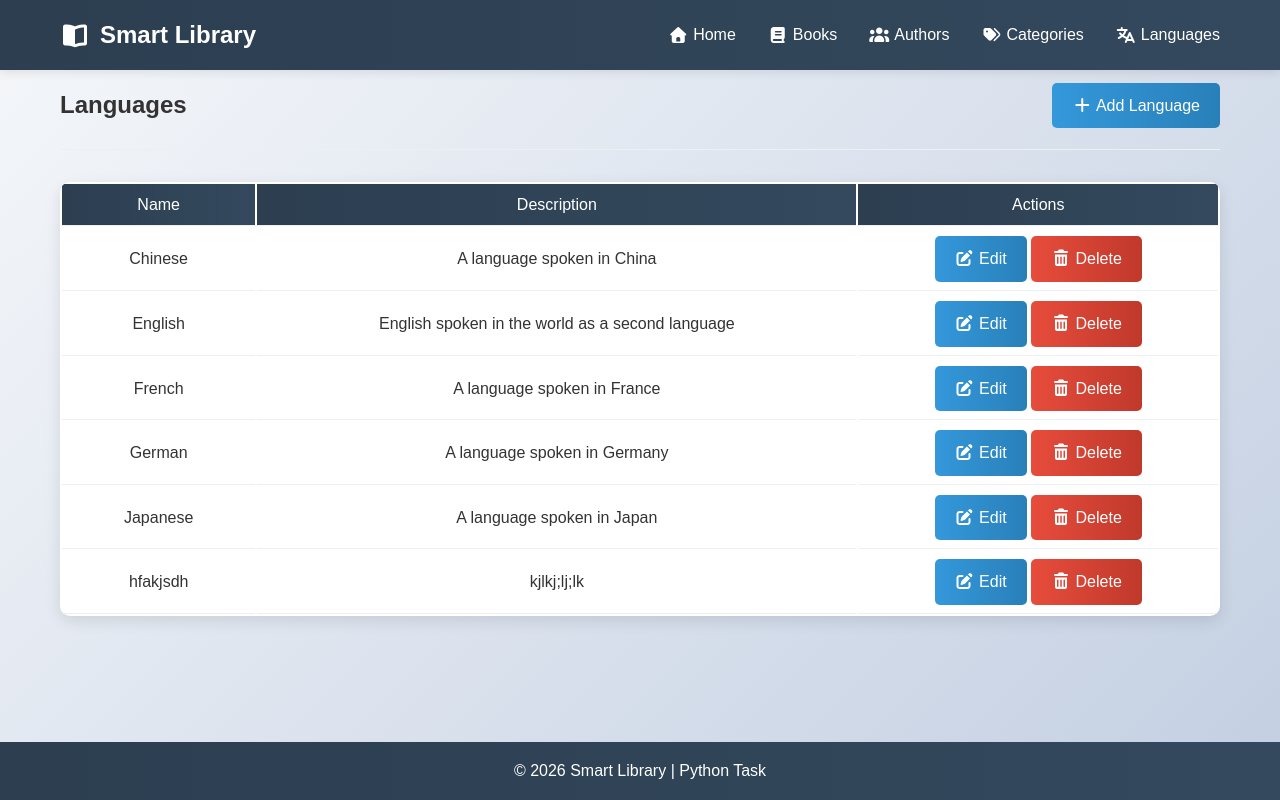
After one commit to PURESUN-OYLY/pyhmk_db, a Flask app: page /languages in a window 1280 px wide. The commit adds this page. Run offline with Flask 3, Linux system fonts and the light colour scheme; data comes from the database, SQL or seed files in the repository; both versions use the stored data as it was after the commit; some libraries are stand-ins or nearby versions.

Commit message:
Finish language page UI and add language

```diff
--- a/app.py
+++ b/app.py
@@ -60,7 +60,7 @@ def reset_db():
             # add languages
             for lang in data['languages']:
                 # print(lang)
-                db.session.add(Language(name=lang))
+                db.session.add(Language(name=lang['name'], description=lang['description']))
             db.session.commit()
 
             # add cover types
@@ -95,15 +95,13 @@ def reset_db():
                                     ))
             db.session.commit()
 
-
-
-# 书籍列表页
+# Book list page
 @app.route('/books')
 def books():
     all_books = Book.query.all()
     return render_template('books.html', books=all_books)
 
-# 书籍详情页
+# Book detail page
 @app.route('/book/<int:book_id>')
 def book_detail(book_id):
     book = Book.query.get_or_404(book_id)
@@ -162,7 +160,7 @@ def add_book():
             db.session.add(book)
             db.session.commit()
 
-            flash('书籍添加成功！', 'success')
+            flash('Book added successfully!', 'success')
             return redirect(url_for('books'))
 
         except Exception as e:
@@ -290,8 +288,65 @@ def list_categories():
 
 @app.route('/languages')
 def list_languages():
-    languages = Language.query.all()
-    return render_template('languages.html', languages=languages)
+    return render_template('languages.html', languages=Language.query.all())
+
+@app.route('/add-language', methods=['GET', 'POST'])
+def add_language():
+    if request.method == 'POST':
+        errors = []
+        name = request.form['name'].strip()
+        description = request.form['description'].strip()
+
+        if not name:
+            errors.append('Language name cannot be empty')
+
+        elif Language.query.filter_by(name=name).first():
+            errors.append('Language name already exists')
+
+        if errors:
+            return render_template('add_language.html', errors=errors)
+
+        try:
+            language = Language(name=name, description=description)
+            db.session.add(language)
+            db.session.commit()
+            flash('Language added successfully!', 'success')
+            return redirect(url_for('list_languages'))
+
+        except Exception as e:
+            db.session.rollback()
+            errors.append(f'Add language failed: {str(e)}')
+            return render_template('add_language.html', errors=errors)
+
+    return render_template('add_language.html')
+
+@app.route('/edit-language/<int:language_id>', methods=['GET', 'POST'])
+def edit_language(language_id):
+    language = Language.query.get_or_404(language_id)
+    # if request.method == 'POST':
+    #     errors = []
+    #     if not Language.query.filter_by(name=request.form['name'].strip()).first():
+    #         errors.append('Language name not exists')
+
+@app.route('/delete-language/<int:language_id>', methods=['GET', 'POST'])
+def delete_language(language_id):
+    language = Language.query.get_or_404(language_id)
+    if request.method == 'POST':
+        try:
+            db.session.delete(language)
+            db.session.commit()
+            flash(f'Language {language.name} has been deleted successfully!', 'success')
+            return redirect(url_for('list_languages'))
+        except Exception as e:
+            db.session.rollback()
+            flash(f'Delete failed: {str(e)}', 'danger')
+            return redirect(url_for('list_languages'))
+
+    # GET request, render delete confirm page
+    return render_template('delete_confirm.html',
+                           type='language',
+                           item_name=language.name,
+                           cancel_url=url_for('list_languages'))
 
 # Edit category page
 @app.route('/edit-category/<int:category_id>', methods=['GET', 'POST'])
@@ -344,7 +399,7 @@ def delete_category(category_id):
                            books=affected_books,
                            cancel_url=url_for('list_categories'))
 
-# 添加分类表单
+# Add category page
 @app.route('/add-category', methods=['GET', 'POST'])
 def add_category():
     if request.method == 'POST':
@@ -355,7 +410,7 @@ def add_category():
         if not name:
             errors.append('Category name cannot be empty')
 
-        # 检查分类是否已存在
+        # Check if category name already exists
         if Category.query.filter_by(name=name).first():
             errors.append('Category name already exists')
 
@@ -375,13 +430,13 @@ def add_category():
 
     return render_template('add_category.html')
 
-# 删除书籍（可选功能）
+# Delete book page
 @app.route('/delete-book/<int:book_id>', methods=['POST'])
 def delete_book(book_id):
     book = Book.query.get_or_404(book_id)
     db.session.delete(book)
     db.session.commit()
-    flash('书籍已删除', 'success')
+    flash('Book deleted successfully!', 'success')
     return redirect(url_for('books'))
 
 def listen_port_80():
--- a/models.py
+++ b/models.py
@@ -16,6 +16,7 @@ class Category(db.Model):
 class Language(db.Model):
     id = db.Column(db.Integer, primary_key=True)
     name = db.Column(db.String(50), nullable=False, unique=True)
+    description = db.Column(db.String(200))
 
     # One-to-many relationship with Book and Author, foreign key
     books = db.relationship('Book', backref='language', lazy=True)
--- a/static/css/style.css
+++ b/static/css/style.css
@@ -426,6 +426,8 @@ main {
     padding: 2rem;
     border-radius: 10px;
     box-shadow: 0 5px 15px rgba(0, 0, 0, 0.1);
+    max-width: 600px;
+    margin: 0 auto;
 }
 
 .add-book-form h3 {
--- a/templates/add_author.html
+++ b/templates/add_author.html
@@ -8,7 +8,7 @@
     <a href="javascript:history.back()" class="btn btn-secondary">Return</a>
 </section>
 
-<form method="POST" class="add-book-form" style="max-width: 600px; margin: 0 auto;">
+<form method="POST" class="add-book-form">
     <div class="form-section">
         <h3>Author's Basic Information</h3>
 
--- a/templates/delete_confirm.html
+++ b/templates/delete_confirm.html
@@ -32,7 +32,7 @@
     </div>
     {% else %}
     <div style="background: #f4f9f4; color: #27ae60; padding: 15px; border-radius: 5px; margin-bottom: 30px;">
-        <i class="fas fa-check-circle"></i> 安全：当前该{{ type }}下没有关联任何书籍，可以安全删除。
+        <i class="fas fa-check-circle"></i> Safe: {{ item_name }} does not have any linked books. You can delete it safely.
     </div>
     {% endif %}
 
--- /dev/null
+++ b/templates/languages.html
@@ -0,0 +1,37 @@
+{% extends "base.html" %}
+
+{% block title %}Languages - Smart Library{% endblock %}
+
+{% block content %}
+<section class="page-header">
+    <h1 class="main-title">Languages</h1>
+    <a href="{{ url_for('add_language') }}" class="btn btn-primary"><i class="fas fa-plus"></i> Add Language</a>
+</section>
+
+<div class="books-container">
+    {% if languages %}
+    <table class="books-table">
+        <thead>
+            <tr>
+                <th>Name</th>
+                <th>Description</th>
+                <th>Actions</th>
+            </tr>
+        </thead>
+        <tbody>
+            {% for language in languages %}
+            <tr>
+                <td>{{ language.name }}</td>
+                <td>{{ language.description }}</td>
+                <td>
+                    <a href="{{ url_for('edit_language', language_id=language.id) }}" class="btn btn-primary btn-sm"><i class="fas fa-edit"></i> Edit</a>
+                    <a href="{{ url_for('delete_language', language_id=language.id) }}" class="btn btn-danger btn-sm"><i class="fas fa-trash-alt"></i> Delete</a>
+                </td>
+            </tr>
+            {% endfor %}
+        </tbody>
+    </table>
+    {% else %}
+    <div class="empty-state"><h3>No languages available.</h3></div>
+    {% endif %}
+{% endblock %}
```
Also changed, not shown: instance/library.json (+5 -5 lines), templates/add_book.html (+3 -7 lines), templates/add_category.html (+3 -7 lines), templates/add_language.html (added, +29 -0 lines), templates/btn_save_cancel.html (added, +8 -0 lines), templates/btn_save_reset.html (added, +8 -0 lines), templates/edit_author.html (+5 -5 lines), templates/edit_category.html (+5 -5 lines), templates/index.html (+6 -6 lines), instance/library.db.
